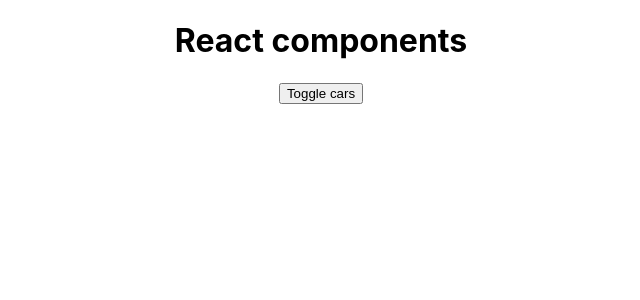
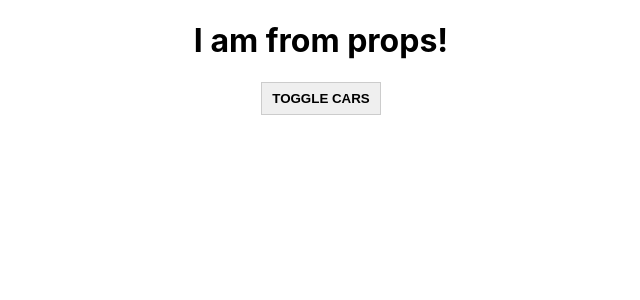
Before and after one commit to Taras-Slovak/learn-react, a React (Create React App) app: page / in a window 1280 px wide. Shown: the top 300 px of the page, without its empty margins (319-959 px from the left). Built offline with nearby package versions, Linux system fonts and the light colour scheme.

Commit message:
refactoring

```diff
--- a/src/App.js
+++ b/src/App.js
@@ -3,7 +3,10 @@ import './App.scss';
 import Car from './Car/Car';
 
 class App extends Component {
-	state = {
+	constructor(props) {
+		super(props);
+
+		this.state = {
 			cars: [
 				{ name: 'Ford', year: 2018 },
 				{ name: 'Audi', year: 2016 },
@@ -12,6 +15,7 @@ class App extends Component {
 			pageTitle: 'React components',
 			showCars: false
 		};
+	}
 
 	toggleCarsHandler = () => {
 		this.setState({
@@ -57,9 +61,12 @@ class App extends Component {
 
 		return (
 			<div style={divStyle}>
-				<h1>{this.state.pageTitle}</h1>
+				{/*<h1>{this.state.pageTitle}</h1>*/}
+				<h1>{this.props.title}</h1>
 
-				<button onClick={this.toggleCarsHandler}>Toggle cars</button>
+				<button className={'AppButton'} onClick={this.toggleCarsHandler}>
+					Toggle cars
+				</button>
 
 				<div
 					style={{
--- a/src/App.scss
+++ b/src/App.scss
@@ -0,0 +1,15 @@
+.AppButton {
+	padding: 8px 10px;
+	border: 1px solid #ccc;
+	font-weight: bold;
+	text-transform: uppercase;
+
+	&:focus,
+	&:active {
+		outline: none;
+	}
+
+	&:hover {
+		background: #f0ff1e;
+	}
+}
--- a/src/index.js
+++ b/src/index.js
@@ -6,7 +6,7 @@ import reportWebVitals from './reportWebVitals';
 
 ReactDOM.render(
 	<React.StrictMode>
-		<App />
+		<App title={'I am from props!'} />
 	</React.StrictMode>,
 	document.getElementById('root')
 );
```
Lines whose indentation alone changed are shown as unchanged.
